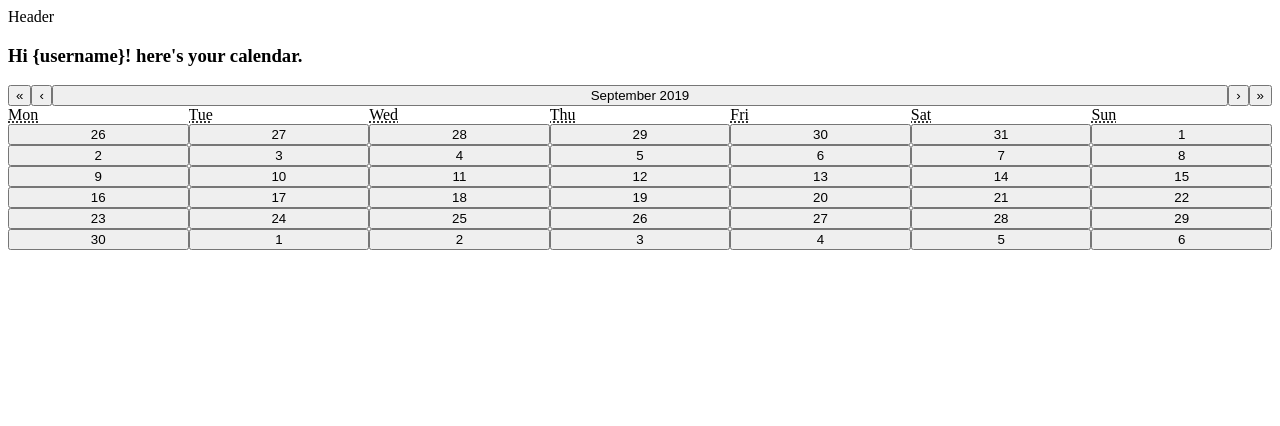
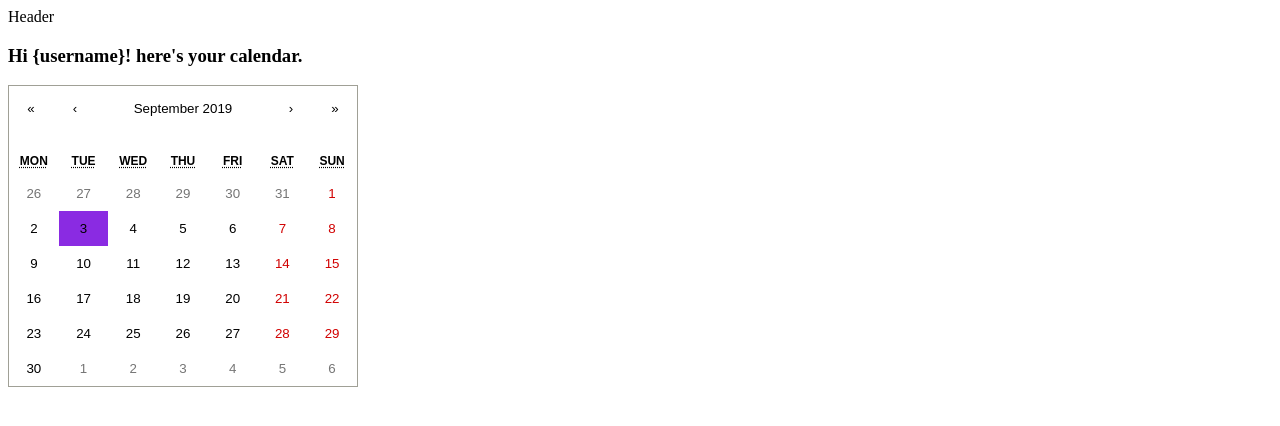
Before and after one commit to armostheus/booked, a React (Create React App) app: page / in a window 1280 px wide. Shown: the top 426 px of the page. Built offline with nearby package versions, Linux system fonts and the light colour scheme.

Commit message:
Adding custom styling for calendar

```diff
--- /dev/null
+++ b/src/components/body/home/Home.css
@@ -0,0 +1,3 @@
+.wednesday{
+    background-color: blueviolet;
+}
--- a/src/components/body/home/Home.js
+++ b/src/components/body/home/Home.js
@@ -1,6 +1,8 @@
 import React from 'react'
-import Calendar from 'react-calendar/dist/entry.nostyle'
-
+import Calendar from 'react-calendar'
+import style from './Home.css'
+/* import Calendar from 'react-calendar/dist/entry.nostyle'
+ */
 
 class Home extends React.Component{
     render(){
@@ -9,7 +11,9 @@ class Home extends React.Component{
                 <h3>
                     Hi {'{username}'}! here's your calendar.
                 </h3>
-                <Calendar
+                <Calendar tileClassName={
+                    ({ date, view }) => view === 'month' && date.getDate() === 3 && date.getMonth() === 8 ? 'wednesday' : null
+                }
                 />
             </div>
         )
```
Also changed, not shown: 1 other file (tests, documents, lock files or other folders).
